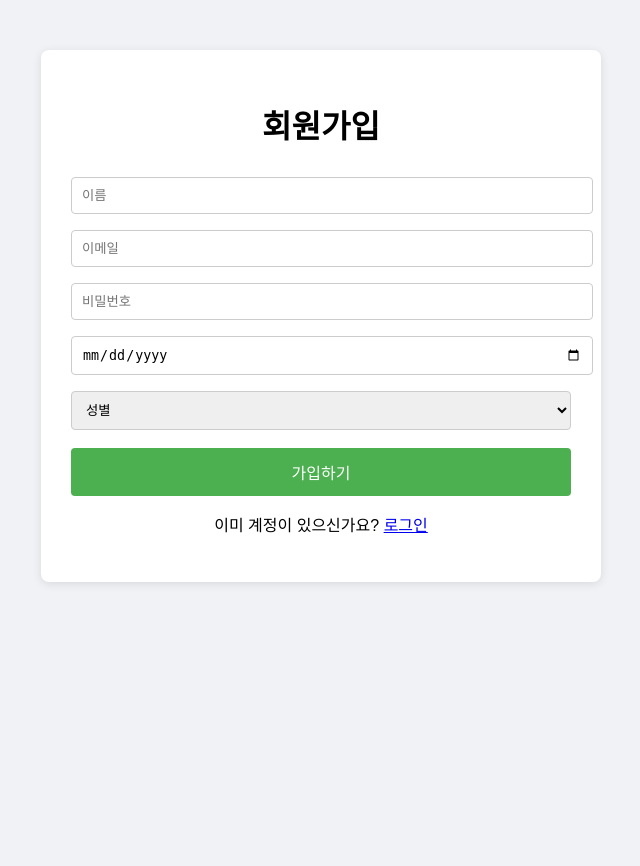
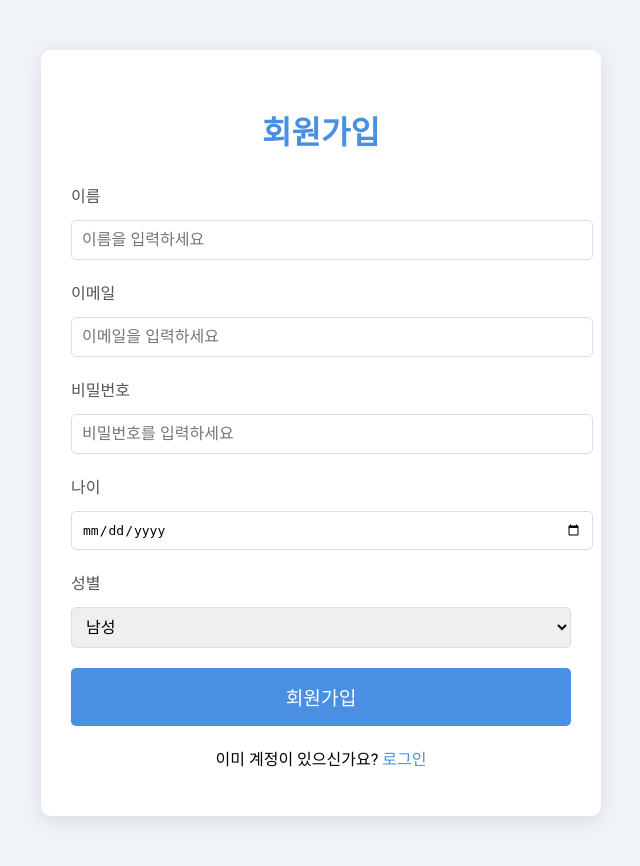
Before and after one commit to be-taeyeon/new-flaskproject, a Flask app: page /signup in a window 1280 px wide. Shown: the whole page, without its empty margins (319-959 px from the left). Before the commit the page ends 584 px from the top, so only its background shows below. Run offline with Flask 3, Linux system fonts and the light colour scheme.

Commit message:
📝 Final
final

```diff
--- a/app/auth.py
+++ b/app/auth.py
@@ -1,29 +1,46 @@
-from flask import Blueprint, render_template, request, redirect, url_for, flash
-from flask_login import login_user, login_required, logout_user, current_user
+from flask import Blueprint, render_template, request, redirect, url_for
+from app import db
 from app.models import User
+from werkzeug.security import generate_password_hash, check_password_hash
+from flask_login import login_user
 
 auth = Blueprint('auth', __name__)
 
-# 로그인 페이지
+@auth.route('/signup', methods=['GET', 'POST'])
+def signup():
+    if request.method == 'POST':
+        name = request.form.get('name')
+        email = request.form.get('email')
+        password = request.form.get('password')
+        age = request.form.get('age')
+        gender = request.form.get('gender')
+
+        # 비밀번호 암호화
+        hashed_password = generate_password_hash(password, method='sha256')
+
+        # 사용자 객체 생성
+        new_user = User(name=name, email=email, password=hashed_password, age=age, gender=gender)
+        db.session.add(new_user)
+        db.session.commit()
+
+        # 회원가입 후 로그인 페이지로 리다이렉트
+        return redirect(url_for('auth.login'))
+
+    return render_template('signup.html')
+
+
 @auth.route('/login', methods=['GET', 'POST'])
 def login():
     if request.method == 'POST':
-        username = request.form['username']
-        password = request.form['password']
-        user = User.query.filter_by(username=username).first()
+        email = request.form.get('email')
+        password = request.form.get('password')
 
-        if user and user.check_password(password):
+        user = User.query.filter_by(email=email).first()
+
+        if user and check_password_hash(user.password, password):
             login_user(user)
-            return redirect(url_for('main.dashboard'))
-        else:
-            flash('로그인 실패: 사용자명 또는 비밀번호가 올바르지 않습니다.', 'danger')
-            return redirect(url_for('auth.login'))
+            return redirect(url_for('main.index'))  # 로그인 후 홈으로 이동
+
+        return "로그인 실패! 이메일 또는 비밀번호가 잘못되었습니다.", 401
 
     return render_template('login.html')
-
-# 로그아웃 처리
-@auth.route('/logout')
-@login_required
-def logout():
-    logout_user()
-    return redirect(url_for('auth.login'))
--- a/app/models.py
+++ b/app/models.py
@@ -8,7 +8,7 @@ class User(db.Model, UserMixin):
     email    = db.Column(db.String(120), unique=True, nullable=False)
     password = db.Column(db.String(200), nullable=False)
     age      = db.Column(db.Date, nullable=False)
-    gender   = db.Column(db.Enum('male','female', name='gender'), nullable=False)
+    gender   = db.Column(db.Enum('male', 'female', name='gender'), nullable=False)
     answers  = db.relationship('Answer', backref='user', lazy=True)
 
 class Question(db.Model):
--- a/app/routes.py
+++ b/app/routes.py
@@ -84,3 +84,19 @@ def survey_results(survey_type):
             .first()
         results[q.title] = {'average':avg, 'top':top}
     return render_template('survey_results.html', results=results, survey_type=survey_type)
+
+@main.route('/next_question/<int:question_id>')
+@login_required
+def next_question(question_id):
+    questions = Question.query.filter_by(survey_type=current_survey_type).all()
+    total = len(questions)
+    question = Question.query.get_or_404(question_id)
+    current_idx = questions.index(question) + 1
+
+    return render_template(
+        'survey_question.html',
+        question=question,
+        survey_type=question.survey_type,
+        current_question=current_idx,
+        total_questions=total
+    )
--- a/app/static/styles.css
+++ b/app/static/styles.css
@@ -1,36 +1,83 @@
+/* 기본 폰트 설정 */
 body {
-  font-family: Arial, sans-serif;
-  background: #f0f2f5;
-  margin: 0; padding: 0;
+  font-family: 'Roboto', sans-serif;
+  background-color: #f0f4f8;
+  margin: 0;
+  padding: 0;
 }
-.box {
-  background: #fff;
+
+/* 회원가입, 로그인 폼 컨테이너 */
+.signup-container, .login-container {
   max-width: 500px;
   margin: 50px auto;
   padding: 30px;
-  border-radius: 8px;
-  box-shadow: 0 2px 10px rgba(0,0,0,0.1);
+  background-color: #fff;
+  box-shadow: 0 4px 20px rgba(0, 0, 0, 0.1);
+  border-radius: 10px;
+  text-align: center;
 }
-h1, p { text-align: center; }
-.btn, button {
+
+h2 {
+  font-size: 2em;
+  color: #4A90E2;
+  margin-bottom: 30px;
+}
+
+/* 입력 필드 스타일 */
+.input-group {
+  margin-bottom: 20px;
+  text-align: left;
+}
+
+.input-group label {
+  font-size: 1em;
+  color: #555;
+  margin-bottom: 8px;
   display: block;
-  width: 100%;
-  padding: 12px;
-  margin: 10px 0;
-  border: none;
-  background: #4CAF50;
-  color: #fff;
-  font-size: 16px;
-  border-radius: 4px;
-  cursor: pointer;
 }
-.btn:hover, button:hover { background: #45a049; }
-input, select {
+
+.input-group input, .input-group select {
   width: 100%;
   padding: 10px;
-  margin: 8px 0;
-  border: 1px solid #ccc;
-  border-radius: 4px;
+  font-size: 1em;
+  border: 1px solid #ddd;
+  border-radius: 5px;
+  margin-top: 5px;
 }
-.question { margin: 20px 0; }
-label { display: block; margin: 5px 0; cursor: pointer; }
+
+.input-group input:focus, .input-group select:focus {
+  border-color: #4A90E2;
+  outline: none;
+}
+
+/* 버튼 스타일 */
+.btn-submit {
+  background-color: #4A90E2;
+  color: white;
+  padding: 15px;
+  font-size: 1.2em;
+  width: 100%;
+  border: none;
+  border-radius: 5px;
+  cursor: pointer;
+  transition: background-color 0.3s ease;
+}
+
+.btn-submit:hover {
+  background-color: #357ABD;
+}
+
+/* 링크 스타일 */
+.signup-link, .login-link {
+  margin-top: 20px;
+  font-size: 1em;
+}
+
+.signup-link a, .login-link a {
+  color: #4A90E2;
+  text-decoration: none;
+}
+
+.signup-link a:hover, .login-link a:hover {
+  text-decoration: underline;
+}
--- a/app/templates/signup.html
+++ b/app/templates/signup.html
@@ -1,24 +1,42 @@
 <!DOCTYPE html>
 <html lang="ko">
-<head><meta charset="UTF-8"><title>회원가입</title>
+<head>
+    <meta charset="UTF-8">
+    <meta name="viewport" content="width=device-width, initial-scale=1.0">
+    <title>회원가입</title>
+    <link href="https://fonts.googleapis.com/css2?family=Roboto:wght@300;400;500&display=swap" rel="stylesheet">
     <link rel="stylesheet" href="{{ url_for('static', filename='styles.css') }}">
 </head>
 <body>
-  <div class="box">
-    <h1>회원가입</h1>
-    <form method="POST">
-      <input name="name"     placeholder="이름"     required>
-      <input name="email"    type="email" placeholder="이메일" required>
-      <input name="password" type="password" placeholder="비밀번호" required>
-      <input name="age"      type="date"    placeholder="생년월일" required>
-      <select name="gender" required>
-        <option value="">성별</option>
+    <div class="signup-container">
+        <h2>회원가입</h2>
+        <form action="{{ url_for('auth.signup') }}" method="POST">
+            <div class="input-group">
+                <label for="name">이름</label>
+                <input type="text" id="name" name="name" placeholder="이름을 입력하세요" required>
+            </div>
+            <div class="input-group">
+                <label for="email">이메일</label>
+                <input type="email" id="email" name="email" placeholder="이메일을 입력하세요" required>
+            </div>
+            <div class="input-group">
+                <label for="password">비밀번호</label>
+                <input type="password" id="password" name="password" placeholder="비밀번호를 입력하세요" required>
+            </div>
+            <div class="input-group">
+                <label for="age">나이</label>
+                <input type="date" id="age" name="age" required>
+            </div>
+            <div class="input-group">
+                <label for="gender">성별</label>
+                <select id="gender" name="gender" required>
                     <option value="male">남성</option>
                     <option value="female">여성</option>
                 </select>
-      <button type="submit">가입하기</button>
+            </div>
+            <button type="submit" class="btn-submit">회원가입</button>
         </form>
-    <p>이미 계정이 있으신가요? <a href="{{ url_for('main.login') }}">로그인</a></p>
+        <p class="login-link">이미 계정이 있으신가요? <a href="{{ url_for('auth.login') }}">로그인</a></p>
     </div>
 </body>
 </html>
```
Also changed, not shown: app/__init__.py (+6 -14 lines), app/templates/dashboard.html (deleted, +0 -13 lines), app/templates/login.html (+21 -11 lines), app/templates/survey.html (+17 -10 lines), app/templates/survey_complete.html (+11 -8 lines), app/templates/survey_question.html (+36 -16 lines), app/templates/survey_results.html (added, +25 -0 lines), seed.py (added, +65 -0 lines). Lines whose indentation alone changed are shown as unchanged.
